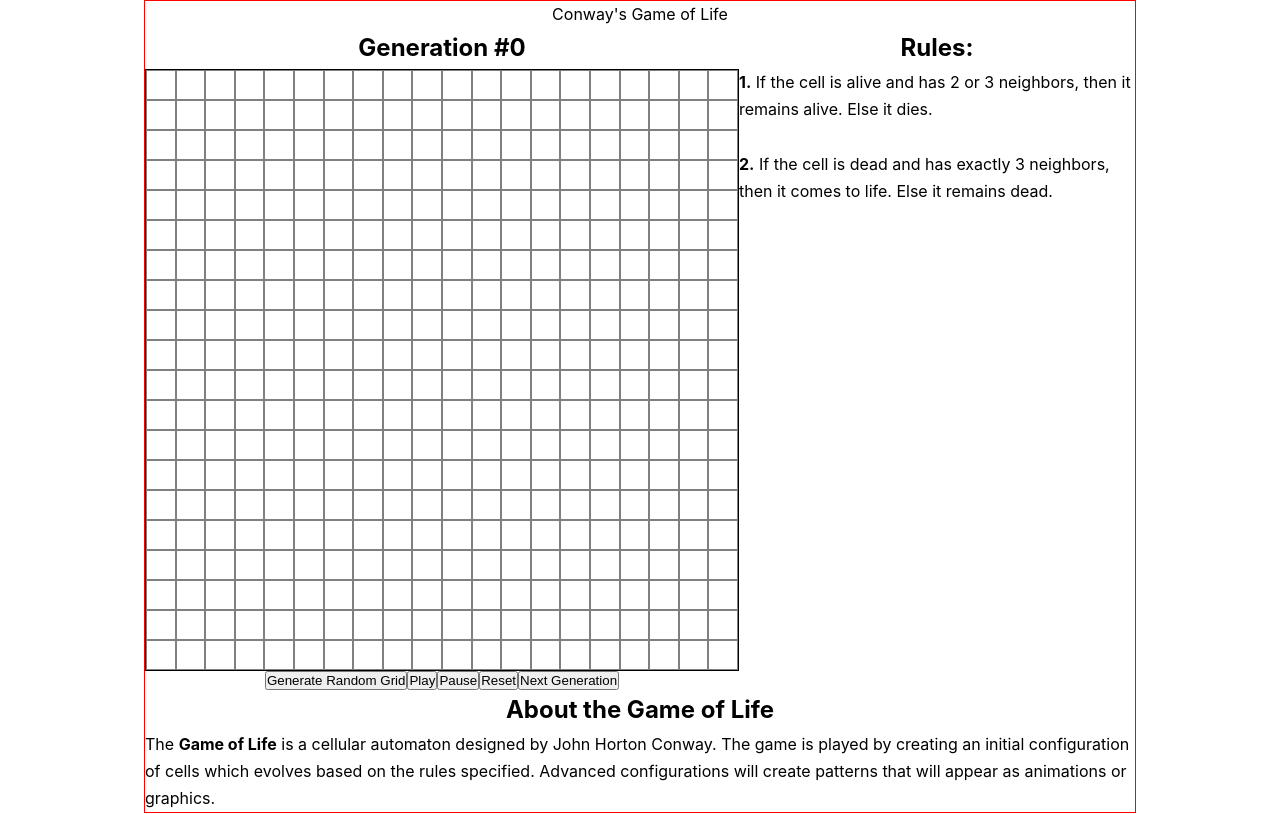
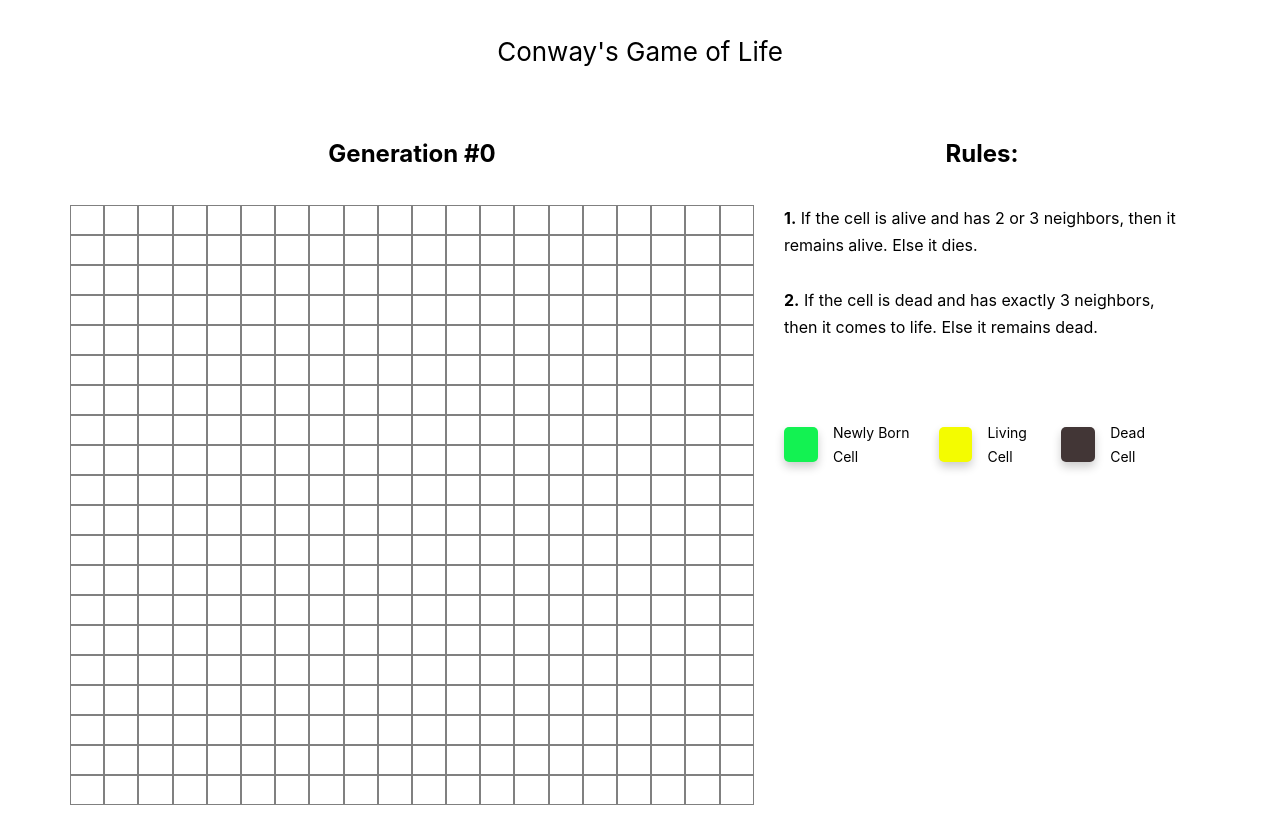
Before and after one commit to bloominstituteoftechnology/CS-Build-Week-1, a React (Create React App) app in the folder conways-life/: page / in a window 1280 px wide. Shown: the top 814 px of the page. Built offline with nearby package versions, Linux system fonts and the light colour scheme.

Commit message:
improved styling and added a legend

```diff
--- a/conways-life/src/App.js
+++ b/conways-life/src/App.js
@@ -97,7 +97,7 @@ class App extends Component {
         grid[id].color = 'white';
       } else {
         grid[id].isAlive = !grid[id].isAlive;
-        grid[id].color = 'green';
+        grid[id].color = '#13f252';
       }
 
       if (this.state.currGen === 0) {
@@ -120,7 +120,7 @@ class App extends Component {
       randomNum = Math.floor(Math.random() * Math.floor(5));
       grid[i].isAlive = randomNum === 0 ? true : false;
       if (grid[i].isAlive) {
-        grid[i].color = 'green';
+        grid[i].color = '#13f252';
       } else {
         grid[i].color = 'white';
       }
@@ -150,15 +150,15 @@ class App extends Component {
         (activeNeighbors !== 2 && activeNeighbors !== 3)
       ) {
         grid[i].isAlive = false;
-        grid[i].color = 'black';
+        grid[i].color = '#423636';
       } else if (
         this.state.grid[i].isAlive &&
         (activeNeighbors === 2 || activeNeighbors === 3)
       ) {
-        grid[i].color = 'yellow';
+        grid[i].color = '#f4fc00';
       } else if (!this.state.grid[i].isAlive && activeNeighbors === 3) {
         grid[i].isAlive = true;
-        grid[i].color = 'green';
+        grid[i].color = '#13f252';
       } else if (!this.state.grid[i].isAlive && activeNeighbors !== 3) {
         grid[i].color = 'white';
       }
@@ -270,6 +270,12 @@ class App extends Component {
               <strong>2.</strong> If the cell is dead and has exactly 3
               neighbors, then it comes to life. Else it remains dead.
             </p>
+            <div className="legend">
+              <div className="legend-box box-green" />{' '}
+              <span>Newly Born Cell</span>
+              <div className="legend-box box-yellow" /> <span>Living Cell</span>
+              <div className="legend-box box-black" /> <span>Dead Cell</span>
+            </div>
           </div>
           <div className="about-game">
             <h2>About the Game of Life</h2>
--- a/conways-life/src/App.scss
+++ b/conways-life/src/App.scss
@@ -21,11 +21,12 @@ body {
   display: flex;
   flex-flow: row wrap;
   margin: 0 auto;
-  max-width: 992px;
-  border: 1px solid red;
+  max-width: 1140px;
 
   header {
     width: 100%;
+    padding: 3rem 0;
+    font-size: 2.6rem;
     text-align: center;
   }
 
@@ -34,35 +35,88 @@ body {
 
     h2 {
       text-align: center;
+      padding: 3rem 0;
     }
     .grid {
       display: flex;
       flex-flow: row wrap;
       max-width: 100%;
-      border: 1px solid black;
     }
 
     .btns {
       display: flex;
-      justify-content: center;
+      justify-content: space-between;
       width: 100%;
+      padding: 3rem 0;
 
       button {
+        padding: 1.5rem 2rem;
+        border-radius: 2rem;
+        font-size: 1.6rem;
+        transition: all 0.2s;
+
+        &:hover {
+          cursor: pointer;
+          box-shadow: 0 1rem 2rem rgba(0, 0, 0, 0.2);
+        }
+
+        &:focus {
+          outline: none;
+          box-shadow: 0 0.5rem 1rem rgba(0, 0, 0, 0.2);
+        }
       }
     }
   }
 
   .info-view {
     width: 40%;
+    padding: 0 3rem;
+    h2 {
+      padding: 3rem 0;
+      text-align: center;
+    }
 
-    h2 {
-      text-align: center;
+    .legend {
+      display: flex;
+      align-items: center;
+      width: 100%;
+      margin-top: 5rem;
+      padding: 3rem 0;
+
+      .legend-box {
+        display: inline-block;
+        width: 10%;
+        height: 3.5rem;
+        border-radius: 0.5rem;
+        box-shadow: 0 0.5rem 1rem rgba(0, 0, 0, 0.2);
+      }
+
+      .box-green {
+        background-color: #13f252;
+      }
+
+      .box-yellow {
+        background-color: #f4fc00;
+      }
+
+      .box-black {
+        background-color: #423636;
+      }
+      span {
+        font-size: 1.4rem;
+        padding: 0 1.5rem;
+      }
     }
   }
 
   .about-game {
     h2 {
+      padding: 3rem 0;
       text-align: center;
+    }
+
+    p {
+      padding: 0 3rem 3rem 3rem;
     }
   }
 }
--- a/conways-life/src/components/cell.scss
+++ b/conways-life/src/components/cell.scss
@@ -2,4 +2,6 @@
   border: 1px solid gray;
   width: 5%;
   height: 30px;
+
+  transition: all 0.3s;
 }
```
